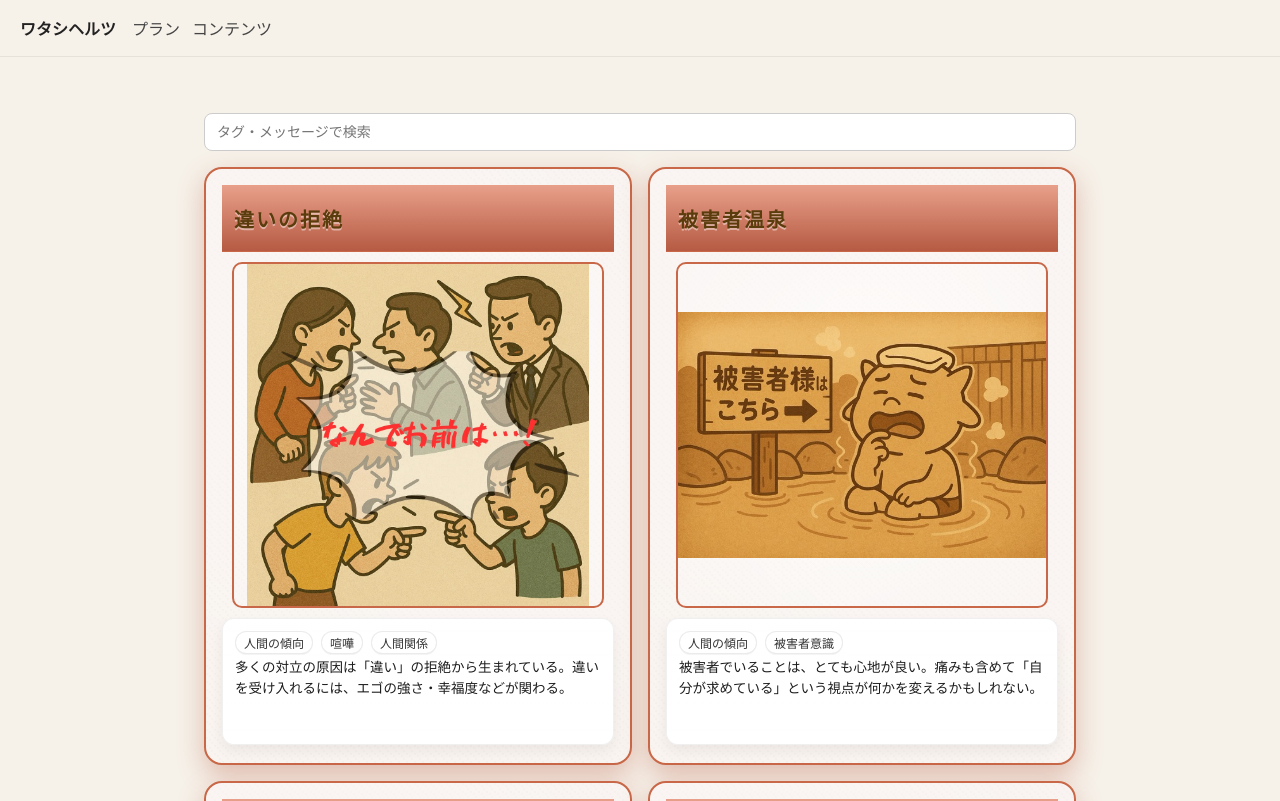
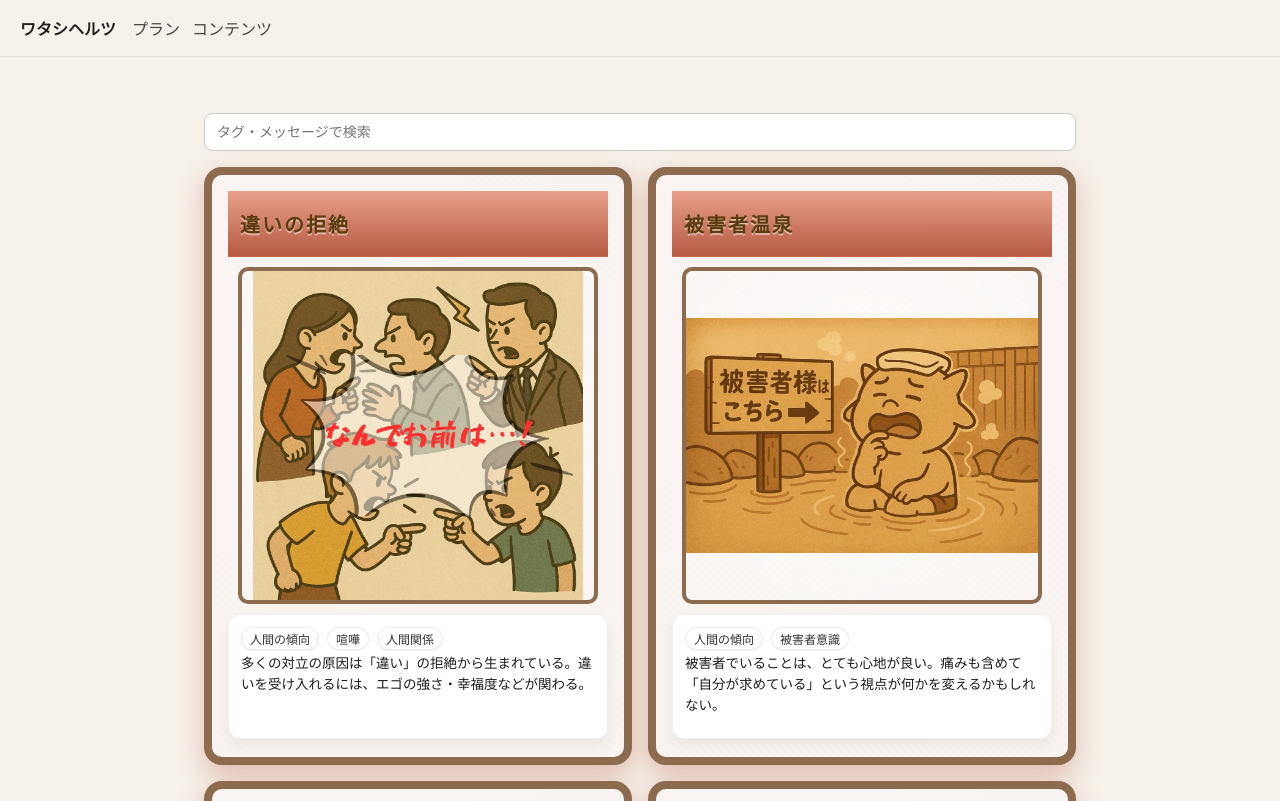
Before and after one commit to hiracoh/watashihertz, a Next.js app: page /cards in a window 1280 px wide. Shown: the top 801 px of the page. Built offline with nearby package versions, Linux system fonts and the light colour scheme; a web font is replaced by a local one.

Commit message:
Update CardItem.tsx

```diff
--- a/components/CardItem.tsx
+++ b/components/CardItem.tsx
@@ -94,7 +94,7 @@ export default function CardItem({ card }: { card: Card }) {
       style={{
         borderRadius: 18,
         overflow: 'hidden',
-        border: `2px solid ${color.frame}`,
+        border: `8px solid #8C6B4F`,  // ← 太く＆統一色
         boxShadow: `0 10px 26px ${color.shadow}`,
         // ★ 余白（表面加工）…複数レイヤーの合成
         // ★ 余白（迷彩＋粒子ノイズ）
@@ -162,7 +162,7 @@ backgroundSize: 'auto, auto, auto, 8px 8px, auto',
         style={{
           position: 'relative',
           margin: 10,
-          border: `2px solid ${color.frame}`,
+          border: `4px solid #8C6B4F`,
           borderRadius: 10,
           background:
             'radial-gradient(circle at 50% 40%, rgba(255,255,255,0.6), rgba(255,255,255,0.1))',
```
